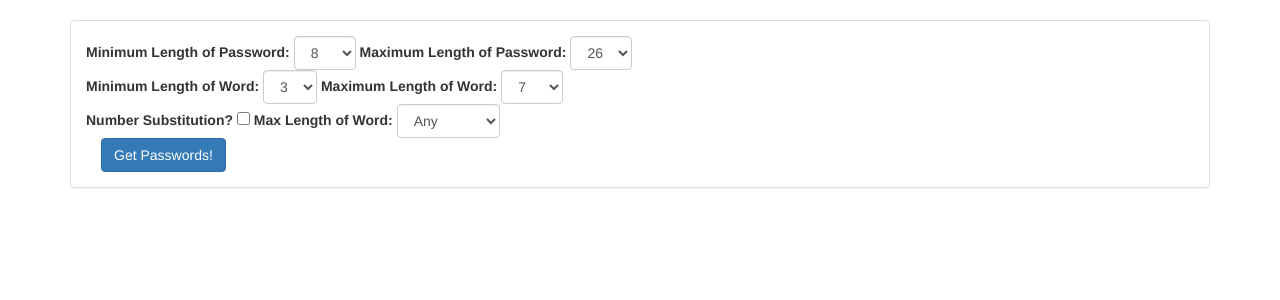
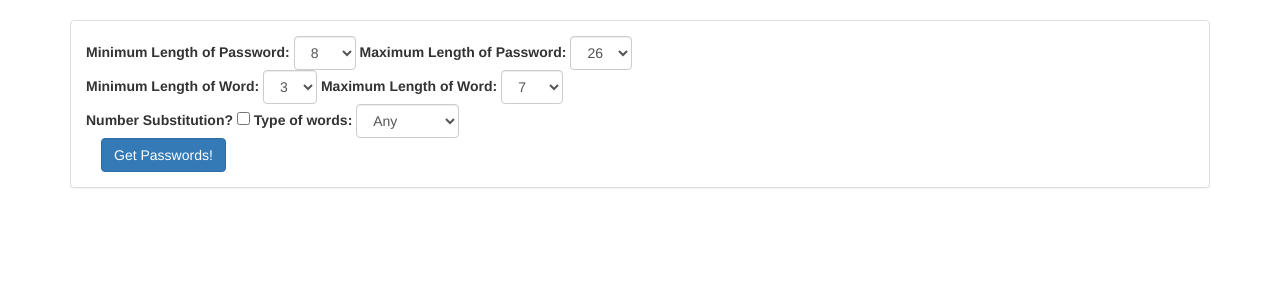
Before and after one commit to tappma01/password_generator, a Flask app: page / in a window 1280 px wide. Shown: the part 52-352 px from the top of the page. Run offline with Flask 2, Linux system fonts and the light colour scheme; some libraries are stand-ins or nearby versions.

Commit message:
new commit

```diff
--- a/templates/index.html
+++ b/templates/index.html
@@ -65,7 +65,7 @@
             <input type="checkbox" name="sub">
           </div>
           <div class="form-group">
-              <label for="wordstyle">Max Length of Word:</label>
+              <label for="wordstyle">Type of words:</label>
               <select id = "wordstyle" name="wordstyle" class="form-control" required>
                 <option value="all_words.txt">Any</option>
                 <option value="adjectives.txt">Adjective</option>
```
